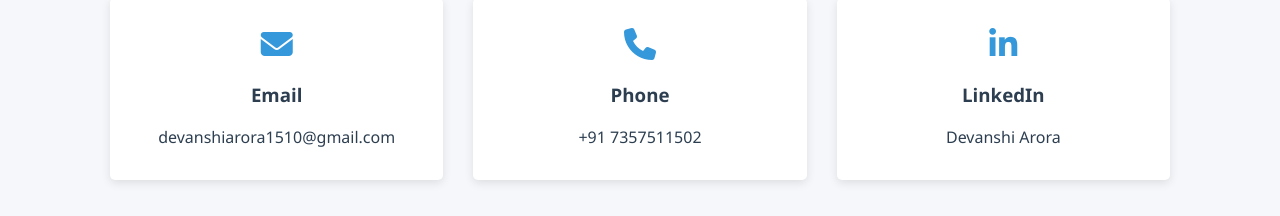
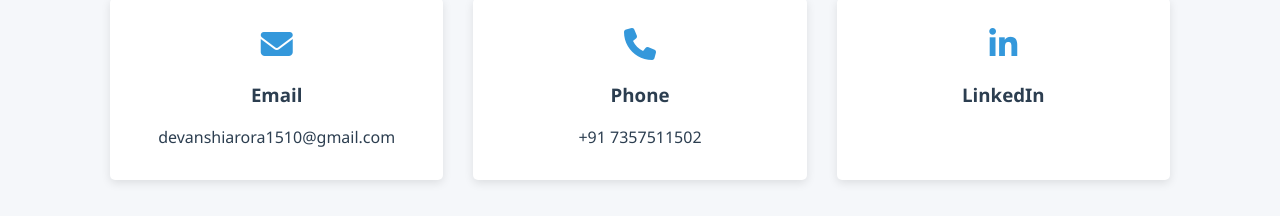
Before and after one commit to devanshi1510-jpg/Devanshi.Arora, a plain HTML site: page index.html in a window 1280 px wide. Shown: the part 4028-4244 px from the top of the page. Drawn offline with Linux system fonts and the light colour scheme.

Commit message:
Update index.html

```diff
--- a/index.html
+++ b/index.html
@@ -654,7 +654,6 @@
                 <div class="contact-card">
                     <i class="fab fa-linkedin-in"></i>
                     <h3>LinkedIn</h3>
-                    <a href="www.linkedin.com/in/devanshi-arora-442596329" target="_blank">Devanshi Arora</a>
                 </div>
             </div>
         </div>
```
